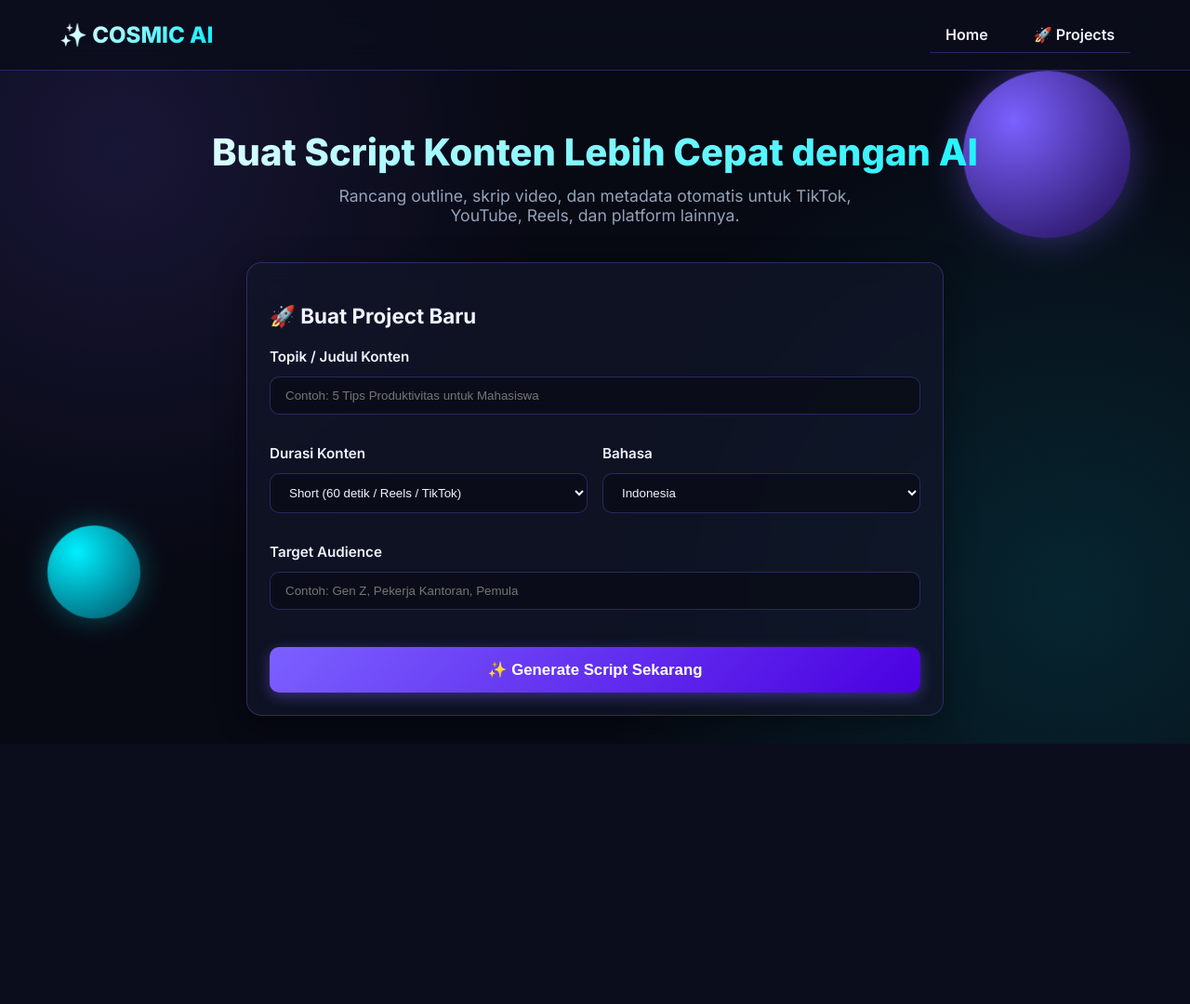
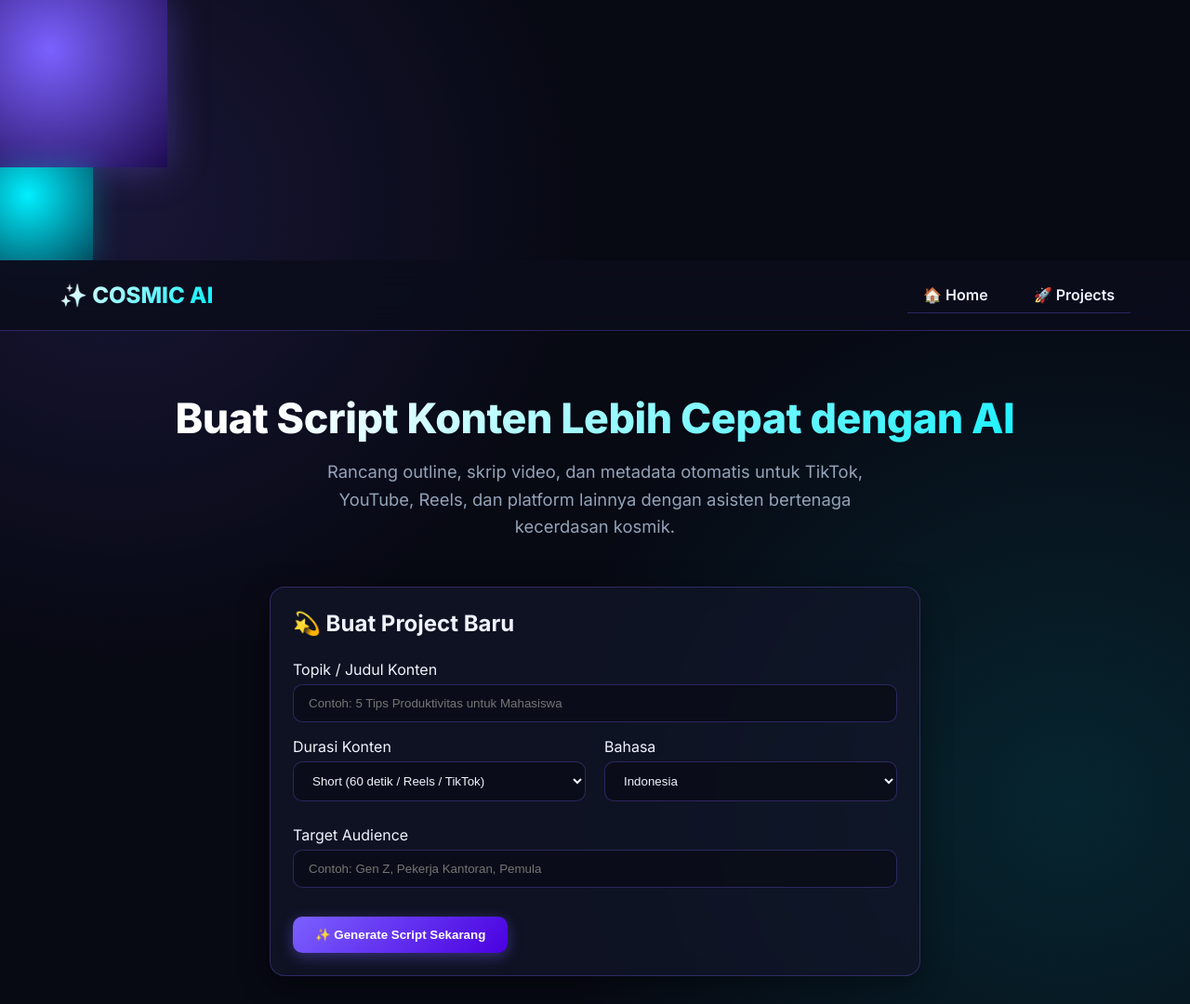
Before and after one commit to creatorbebas/cosmic-ai, a Flask app: template templates/index.html in a window 1280 px wide. Shown: the whole page at 93% size. Before the commit the page ends 800 px from the top, so only its background shows below. Run offline with Flask 3, Linux system fonts and the light colour scheme; the template is opened without the code that fills it, so the values that code supplies are empty.

Commit message:
Full update app.py, style.css, and index.html with Cosmic theme

```diff
--- a/app.py
+++ b/app.py
@@ -58,7 +58,7 @@ from core.outline_script import (
 
 app = Flask(
     __name__,
-    static_folder="templates/static",
+    static_folder="static",
     static_url_path="/static"
 )
 
@@ -608,7 +608,6 @@ def generate():
     if metadata is None:
         return "Gagal membuat metadata.", 500
 
-    # Simpan file lokal di dalam try-except agar tidak menggagalkan proses di Vercel
     try:
         save_json("outline.json", outline)
         save_text("script.txt", script)
--- a/templates/index.html
+++ b/templates/index.html
@@ -3,17 +3,19 @@
 <head>
     <meta charset="UTF-8">
     <meta name="viewport" content="width=device-width, initial-scale=1.0">
-    <title>Cosmic AI - Generator Script AI</title>
+    <title>Cosmic AI - Script Generator</title>
     <link rel="stylesheet" href="/static/css/style.css">
     <link rel="preconnect" href="https://fonts.googleapis.com">
     <link rel="preconnect" href="https://fonts.gstatic.com" crossorigin>
-    <link href="https://fonts.googleapis.com/css2?family=Inter:wght@400;500;600;700;800&display=swap" rel="stylesheet">
+    <link href="https://fonts.googleapis.com/css2?family=Inter:wght@400;600;700;800&display=swap" rel="stylesheet">
 </head>
 <body>
 
-    <!-- ELEMEN DEKORASI PLANET KOSMIK -->
-    <div class="planet-bg planet-1"></div>
-    <div class="planet-bg planet-2"></div>
+    <!-- DEKORASI PLANET MELAYANG -->
+    <div class="planet-container">
+        <div class="planet planet-1"></div>
+        <div class="planet planet-2"></div>
+    </div>
 
     <!-- NAVBAR HEADER -->
     <header>
@@ -21,7 +23,7 @@
             ✨ COSMIC AI
         </a>
         <nav class="nav-links">
-            <a href="/" class="btn-nav">Home</a>
+            <a href="/" class="btn-nav">🏠 Home</a>
             <a href="/projects" class="btn-nav">🚀 Projects</a>
         </nav>
     </header>
@@ -30,27 +32,25 @@
     <main class="container">
 
         <!-- HERO SECTION -->
-        <section style="text-align: center; margin-top: 20px; margin-bottom: 40px;">
-            <h1 style="font-size: 2.5rem; font-weight: 800; margin-bottom: 12px; background: linear-gradient(135deg, #ffffff 0%, #00f0ff 100%); -webkit-background-clip: text; -webkit-text-fill-color: transparent;">
+        <section style="text-align: center; margin-top: 30px; margin-bottom: 50px;">
+            <h1 style="font-size: 2.8rem; font-weight: 800; margin-bottom: 16px; background: linear-gradient(135deg, #ffffff 20%, #00f0ff 100%); -webkit-background-clip: text; -webkit-text-fill-color: transparent; letter-spacing: -0.5px;">
                 Buat Script Konten Lebih Cepat dengan AI
             </h1>
-            <p style="color: var(--text-muted); font-size: 1.1rem; max-width: 600px; margin: 0 auto;">
-                Rancang outline, skrip video, dan metadata otomatis untuk TikTok, YouTube, Reels, dan platform lainnya.
+            <p style="color: var(--text-muted); font-size: 1.15rem; max-width: 650px; margin: 0 auto; line-height: 1.6;">
+                Rancang outline, skrip video, dan metadata otomatis untuk TikTok, YouTube, Reels, dan platform lainnya dengan asisten bertenaga kecerdasan kosmik.
             </p>
         </section>
 
         <!-- FORM GENERATOR -->
-        <div class="card" style="max-width: 700px; margin: 0 auto;">
-            <h2 style="font-size: 1.4rem; margin-bottom: 20px; display: flex; align-items: center; gap: 8px;">
-                🚀 Buat Project Baru
+        <div class="card" style="max-width: 650px; margin: 0 auto;">
+            <h2 style="font-size: 1.5rem; margin-top: 0; margin-bottom: 25px; display: flex; align-items: center; gap: 10px; font-weight: 700;">
+                💫 Buat Project Baru
             </h2>
 
             <form action="/generate" method="POST">
 
-                <div style="margin-bottom: 16px;">
-                    <label for="topic" style="font-weight: 600; font-size: 0.95rem; display: block; margin-bottom: 6px;">
-                        Topik / Judul Konten
-                    </label>
+                <div>
+                    <label for="topic">Topik / Judul Konten</label>
                     <input
                         type="text"
                         id="topic"
@@ -60,11 +60,9 @@
                     >
                 </div>
 
-                <div style="display: grid; grid-template-columns: 1fr 1fr; gap: 16px;">
+                <div style="display: grid; grid-template-columns: 1fr 1fr; gap: 20px;">
                     <div>
-                        <label for="duration" style="font-weight: 600; font-size: 0.95rem; display: block; margin-bottom: 6px;">
-                            Durasi Konten
-                        </label>
+                        <label for="duration">Durasi Konten</label>
                         <select id="duration" name="duration" required>
                             <option value="Short (60s)">Short (60 detik / Reels / TikTok)</option>
                             <option value="Medium (3-5 min)">Medium (3-5 menit)</option>
@@ -73,9 +71,7 @@
                     </div>
 
                     <div>
-                        <label for="language" style="font-weight: 600; font-size: 0.95rem; display: block; margin-bottom: 6px;">
-                            Bahasa
-                        </label>
+                        <label for="language">Bahasa</label>
                         <select id="language" name="language" required>
                             <option value="Indonesian" selected>Indonesia</option>
                             <option value="English">Inggris</option>
@@ -83,10 +79,8 @@
                     </div>
                 </div>
 
-                <div style="margin-top: 16px; margin-bottom: 24px;">
-                    <label for="audience" style="font-weight: 600; font-size: 0.95rem; display: block; margin-bottom: 6px;">
-                        Target Audience
-                    </label>
+                <div style="margin-top: 10px;">
+                    <label for="audience">Target Audience</label>
                     <input
                         type="text"
                         id="audience"
@@ -96,7 +90,7 @@
                     >
                 </div>
 
-                <button type="submit" class="btn" style="width: 100%; font-size: 1.05rem; padding: 14px;">
+                <button type="submit" class="btn-submit" style="margin-top: 15px;">
                     ✨ Generate Script Sekarang
                 </button>
 
```
